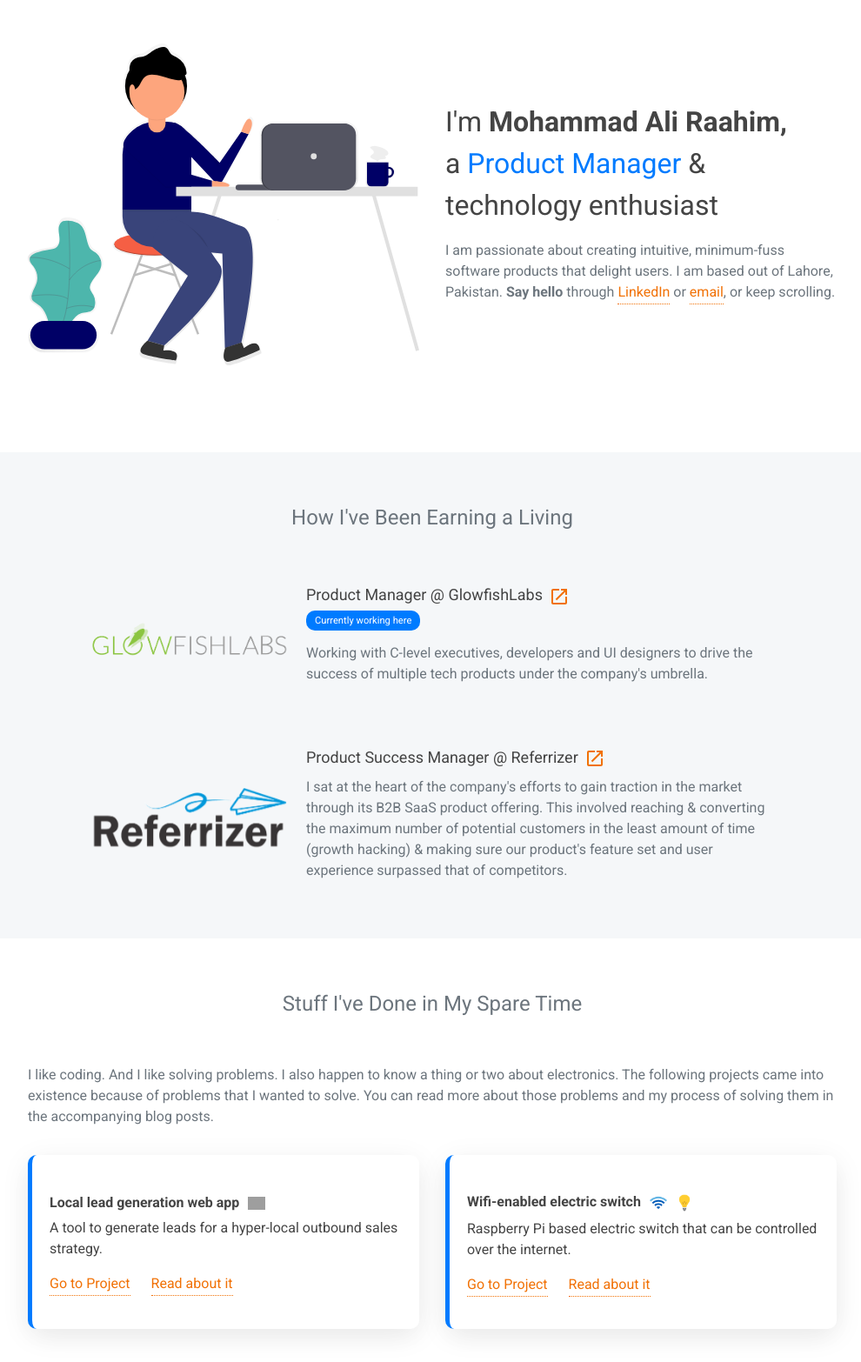
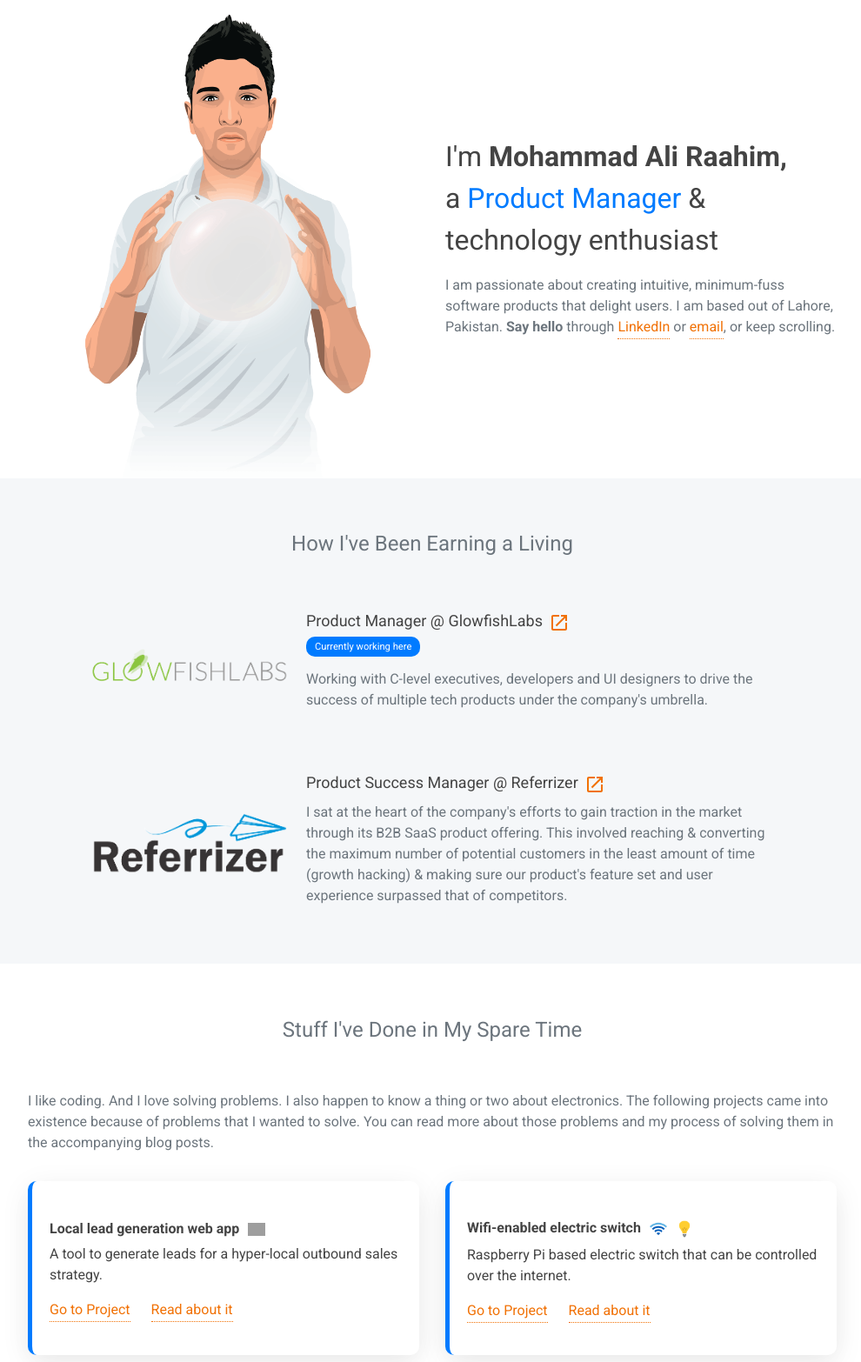
Before and after one commit to aliraahim/whoisraahim, a PHP site: page / in a window 1280 px wide. Shown: the part 58-1624 px from the top of the page at 87% size, without its empty margins (143-1133 px from the left). Before the commit the page ends 1593 px from the top, so only its background shows below. Run offline with PHP 8.4, Linux system fonts and the light colour scheme; grey boxes labelled with a size stand in for pictures from a placeholder-image service; some libraries are stand-ins or nearby versions; grey boxes are pictures that could not be loaded.

Commit message:
Me changes

```diff
--- a/assets/css/custom.css
+++ b/assets/css/custom.css
@@ -196,8 +196,9 @@
 }
 
 .icon-scroll {
-  position: relative;
-  left: 50%;
+  position: absolute;
+  /* left: 50%; */
+  margin-top:15px;
 }
 .icon-scroll:before {
   position: absolute;
@@ -222,7 +223,7 @@
 }
 
 .me {
-  max-height: 400px;
+  max-height: 550px;
 }
 
 .me-img {
@@ -318,3 +319,8 @@
   background-color: #F5F7F9;
   /* background-color:#F6F3EF; */
 }
+
+#intro {
+  padding-top:0px;
+  padding-bottom:0px;
+}
--- a/index.html
+++ b/index.html
@@ -39,19 +39,20 @@
     <div class="container">
         <div class="row align-items-center">
             <div class="col-sm-12 col-md-6 text-center">
-              <img alt="image" class="img-fluid me" src="assets/images/me.svg">
+              <img alt="image" class="img-fluid me" src="assets/images/cloudy-me.gif">
             </div>
             <div class="col-sm-offset-0 col-sm-12 col-md-6">
                 <p class="text-h2">I'm <span class ="font-weight-bold">Mohammad Ali Raahim,</span></br>a <span class ="text-primary">Product Manager</span> & technology enthusiast</p>
                 <p class="text-secondary">
                     I am passionate about creating intuitive, minimum-fuss software products that delight users. I am based out of Lahore, Pakistan.
                     <span class ="font-weight-bold">Say hello</span> through <a class = "link" target = "_blank" href="https://www.linkedin.com/in/raahim/">LinkedIn</a> or <a class ="link" target = "_blank"  href="mailto:ali.raahim@gmail.com">email</a>, or keep scrolling.</p>
+                    <p><span class="icon-scroll"></span></p>
             </div>
         </div>
     </div>
 </section>
 
-<div><div class="icon-scroll"></div></div>
+
   <section id = "experience" data-block-type="contents" data-id="1">
       <div class="container second-fold">
           <div class="row section-header">
@@ -92,7 +93,7 @@
         </div>
         <div class ="row">
           <div class = "col-sm-12">
-            <p class ="text-secondary">I like coding. And I like solving problems. I also happen to know a thing or two about electronics.
+            <p class ="text-secondary">I like coding. And I love solving problems. I also happen to know a thing or two about electronics.
           The following projects came into existence because of problems that I wanted to solve. You can read more about those problems and my process of solving them in the accompanying blog posts.</p>
           </div>
         </div>
```
Also changed, not shown: assets/images/cloudy-me.gif (added), assets/images/me.gif (added), 1 other file.
